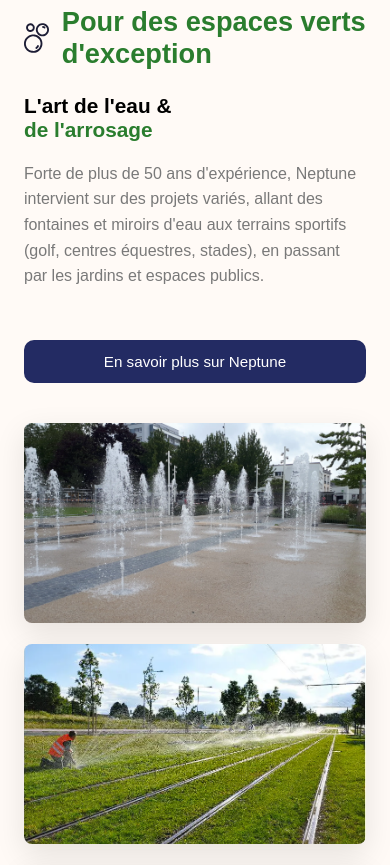
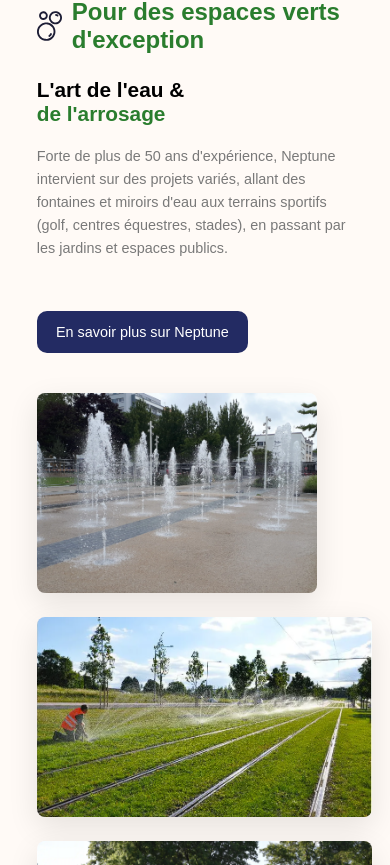
Before and after one commit to Jordan-celton/Neptune-Arrosage, a React (Vite) app in the folder mon-projet/: page / in a window 390 px wide. Shown: the part 959-1824 px from the top of the page. Built offline with nearby package versions, Linux system fonts and the light colour scheme.

Commit message:
style: Amélioration des styles dans la section About et Projects pour une meilleure présentation et réactivité

```diff
--- a/mon-projet/src/styles/HomePage/AboutSection.css
+++ b/mon-projet/src/styles/HomePage/AboutSection.css
@@ -1,25 +1,28 @@
-/* AboutSection.css */
-
+/* ===========================
+   Base Section Styles
+=========================== */
 .about-section {
     background-color: #fffaf6;
     position: relative;
     overflow: hidden;
-    padding: 30px;
-    height: 600px;
+    padding: 2.5rem 1rem;
 }
 
-.about-section .container {
-    position: relative;
-    z-index: 2;
-}
-
+/* ===========================
+   Grid Layout (Desktop)
+=========================== */
 .about-grid {
     display: grid;
     grid-template-columns: 2fr 1fr;
     gap: 3rem;
-    align-items: center;
+    align-items: stretch;
+    max-width: 1200px;
+    margin: 0 auto;
 }
 
+/* ===========================
+   Image Grid (Desktop)
+=========================== */
 .images-grid {
     display: grid;
     grid-template-areas:
@@ -29,47 +32,41 @@
     height: 100%;
 }
 
+.image-container-1 {
+    grid-area: image1;
+    width: 280px;
+}
+
+.image-container-2 {
+    grid-area: image2;
+    width: 335px;
+}
+
+.image-container-3 {
+    grid-area: image3;
+    width: 335px;
+}
+
+/* Fixed Image Sizes */
 .image-container-1 .about-image {
-    height: 100%;
-    min-height: 500px;
+    width: 280px;
+    height: 500px;
 }
 
 .image-container-2 .about-image,
 .image-container-3 .about-image {
-    height: 240px;
-    width: 100%;
-}
-
-.image-container-1 {
-    grid-area: image1;
+    width: 335px;
     height: 100%;
 }
 
-.image-container-2 {
-    grid-area: image2;
-}
-
-.image-container-3 {
-    grid-area: image3;
-}
-
+/* General Image Styles */
 .about-image {
     width: 100%;
     height: 100%;
     object-fit: cover;
     border-radius: 8px;
     box-shadow: 0 10px 30px rgba(0, 0, 0, 0.1);
-    transition: var(--transition);
-}
-
-.image-container-1 .about-image {
-    height: 100%;
-    min-height: 500px;
-}
-
-.image-container-2 .about-image,
-.image-container-3 .about-image {
-    height: 240px;
+    transition: transform 0.3s ease, box-shadow 0.3s ease;
 }
 
 .about-image:hover {
@@ -77,6 +74,9 @@
     box-shadow: 0 15px 40px rgba(0, 0, 0, 0.15);
 }
 
+/* ===========================
+   Text Column Styles
+=========================== */
 .text-column {
     display: flex;
     flex-direction: column;
@@ -97,15 +97,14 @@
 }
 
 .about-heading {
-    margin: 0;
-    font-size: clamp(1rem, 1rem, 1.1rem);
+    font-size: 1.3rem;
     color: var(--secondary);
     font-family: var(--font-secondary);
-
+    margin: 0;
 }
 
 .about-subheading {
-    font-size: clamp(2.5rem, 3vw, 2.2rem);
+    font-size: 2.5rem;
     color: var(--text-color);
     margin-bottom: 1.5rem;
     font-family: var(--font-secondary);
@@ -130,14 +129,14 @@
 .about-button {
     display: inline-flex;
     align-items: center;
-    padding: 1rem;
+    padding: 1rem 2rem;
     background-color: var(--primary);
     color: white;
     border: none;
     border-radius: 10px;
     font-size: 1rem;
     cursor: pointer;
-    transition: var(--transition);
+    transition: background-color 0.3s ease, transform 0.3s ease;
     max-width: fit-content;
     font-family: var(--font-secondary);
 }
@@ -145,25 +144,15 @@
 .about-button:hover {
     background-color: var(--secondary-dark);
     transform: translateY(-3px);
-    box-shadow: 0 10px 20px rgba(22, 193, 114, 0.3);
+    box-shadow: 0 15px 30px rgba(22, 193, 114, 0.3);
 }
 
-/* .button-arrow {
-    margin-left: 0.5rem;
-    transition: transform 0.3s ease;
-} */
+/* ===========================
+   Responsive Styles
+=========================== */
 
-/* .about-button:hover .button-arrow {
-    transform: translateX(5px);
-} */
-
-/* Tablet Responsive (768px - 1024px) */
+/* Tablet (768px - 1024px) */
 @media (max-width: 1024px) {
-    .about-section {
-        padding: 3.5rem 0;
-        height: auto;
-    }
-
     .about-grid {
         grid-template-columns: 1fr;
         gap: 2.5rem;
@@ -173,71 +162,63 @@
 
     .images-grid {
         grid-template-areas:
-        "image1 image2 image2"
-        "image3 image3 image3";
+            "image1"
+            "image2"
+            "image3";
         gap: 1.2rem;
     }
 
     .image-container-1 .about-image {
-    min-height: 350px;
+        width: 100%;
+        height: 350px;
     }
 
     .image-container-2 .about-image,
     .image-container-3 .about-image {
-    height: 200px;
-}
-    .image-container-1 .about-image {
-        min-height: 350px;
-    }
-
-    .image-container-2 .about-image,
-    .image-container-3 .about-image {
+        width: 100%;
         height: 200px;
     }
 
-    .about-text p {
-        line-height: 1.6;
+    .about-heading {
+        font-size: 2rem;
+    }
+
+    .about-subheading {
+        font-size: 2rem;
     }
 }
 
-/* Mobile Responsive (480px - 767px) */
+/* Mobile (<= 768px) */
 @media (max-width: 768px) {
     .about-section {
-        padding: 3rem 0;
+        padding: 2rem 1rem;
     }
 
-    .images-grid {
-        grid-template-areas:
-            "image1"
-            "image2"
-            "image3";
-        gap: 1rem;
+    .about-grid {
+        flex-direction: column-reverse;
     }
 
     .image-container-1 .about-image,
     .image-container-2 .about-image,
     .image-container-3 .about-image {
+        width: 100%;
         height: 250px;
-        min-height: auto;
-        width: 100%;
     }
 
-    .title-with-icon {
-        align-items: center;
-        gap: 0.8rem;
+    .about-heading {
+        font-size: 1.7rem;
     }
 
-    .about-button {
-        width: 100%;
-        justify-content: center;
-        max-width: 100%;
+    .about-subheading {
+        font-size: 1.5rem;
+        margin-bottom: 1.2rem;
     }
 }
 
 /* Small Mobile (<= 480px) */
 @media (max-width: 480px) {
     .about-section {
-        padding: 2.5rem 0;
+        padding: 2rem 0.8rem;
     }
 
     .image-container-1 .about-image,
@@ -247,7 +228,7 @@
     }
 
     .about-heading {
-        font-size: 1.7rem;
+        font-size: 1.5rem;
     }
 
     .about-subheading {
@@ -256,12 +237,11 @@
     }
 
     .about-text p {
-        font-size: 1rem;
-        line-height: 1.6;
+        font-size: 0.9rem;
     }
 
     .about-button {
-        padding: 0.8rem 1.5rem;
-        font-size: 0.95rem;
+        padding: 0.8rem 1.2rem;
+        font-size: 0.9rem;
     }
 }
--- a/mon-projet/src/styles/HomePage/Projects.css
+++ b/mon-projet/src/styles/HomePage/Projects.css
@@ -40,7 +40,7 @@
 }
 
 .header-image-container-projects h2 {
-    font-size: 1rem;
+    font-size: 1.3rem;
     font-weight: bold;
     color: var(--secondary);
     margin: 0;
@@ -94,8 +94,8 @@
 
 /* === Card === */
 .realisation-card {
-    min-width: 460px;
-    max-width: 460px;
+    height: 555px;
+    width: 560px;
     background-color: white;
     box-shadow: 0 2px 8px rgba(0, 0, 0, 0.05);
     overflow: hidden;
@@ -106,7 +106,7 @@
 }
 
 .card-image {
-    height: 220px;
+    height: 305px;
     background-size: cover;
     background-position: center;
 }
@@ -123,7 +123,7 @@
 }
 
 .card-content {
-    padding: 16px;
+    padding: 2rem;
     display: flex;
     flex-direction: column;
     flex: 1;
@@ -192,6 +192,17 @@
 }
 
 /* === Responsive === */
+@media (max-width: 1200px) {
+    .realisation-card {
+            width: calc(50% - 10px);
+            min-width: calc(50% - 10px);
+        }
+
+    .carousel-header {
+        flex-direction: column;
+        align-items: flex-start;
+    }
+}
 @media (max-width: 768px) {
     .container-projects {
         padding: 0 20px;
@@ -222,7 +233,8 @@
     }
 
     .section-title-projects {
-        font-size: 1.6rem;
+        font-size: 1.8rem;
+        margin-bottom: 1rem;
     }
 }
 
@@ -243,12 +255,29 @@
     }
 }
 
+/* === For very small screens (max-width: 480px) === */
 @media (max-width: 480px) {
+    .realisation-section {
+        padding: 40px 10px;
+    }
+
+    .section-title-projects {
+        font-size: 1.6rem;
+    }
+
     .card-title {
-        font-size: 1rem;
+        font-size: 1.2rem;
     }
 
     .read-more {
         font-size: 0.85rem;
     }
+
+    .card-image {
+        height: 250px;
+    }
+
+    .meta-info {
+        font-size: 0.75rem;
+    }
 }
```
Lines whose indentation alone changed are shown as unchanged.
